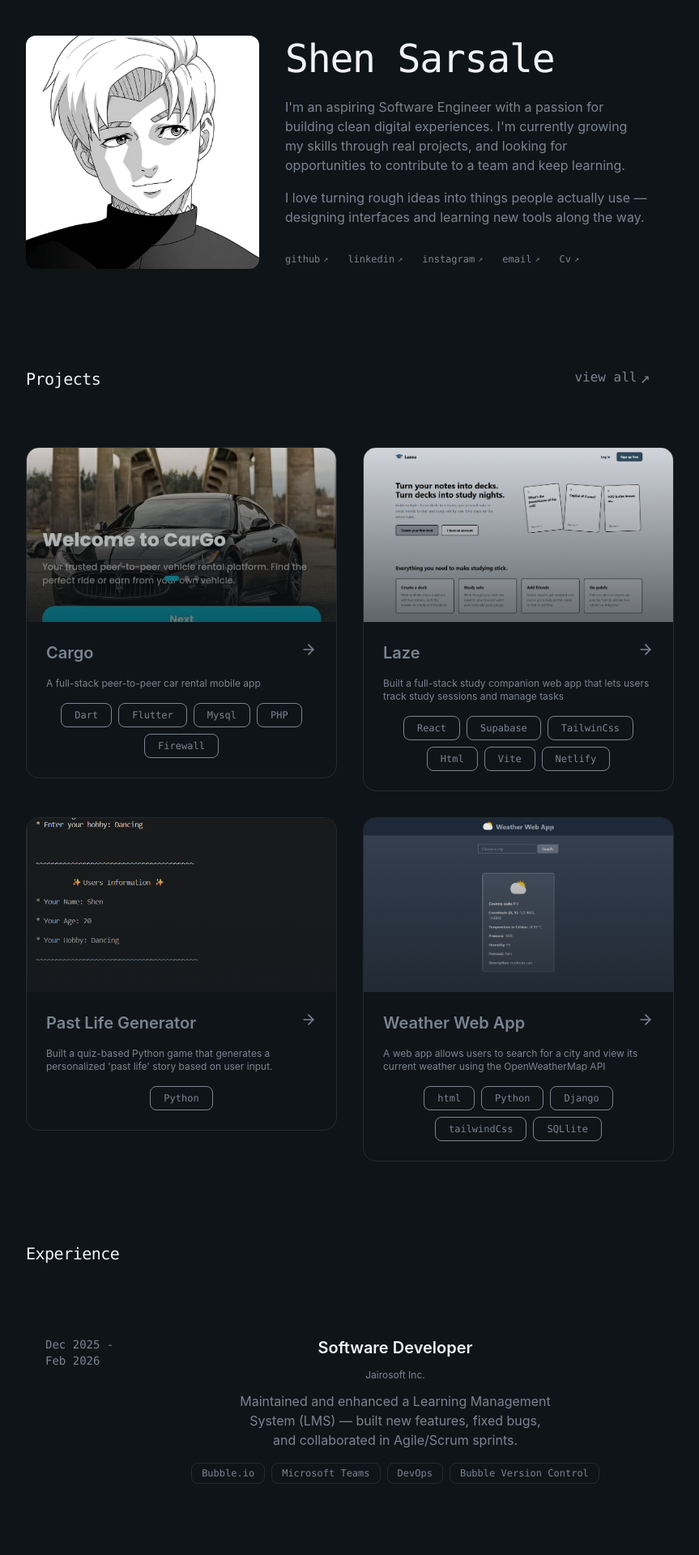
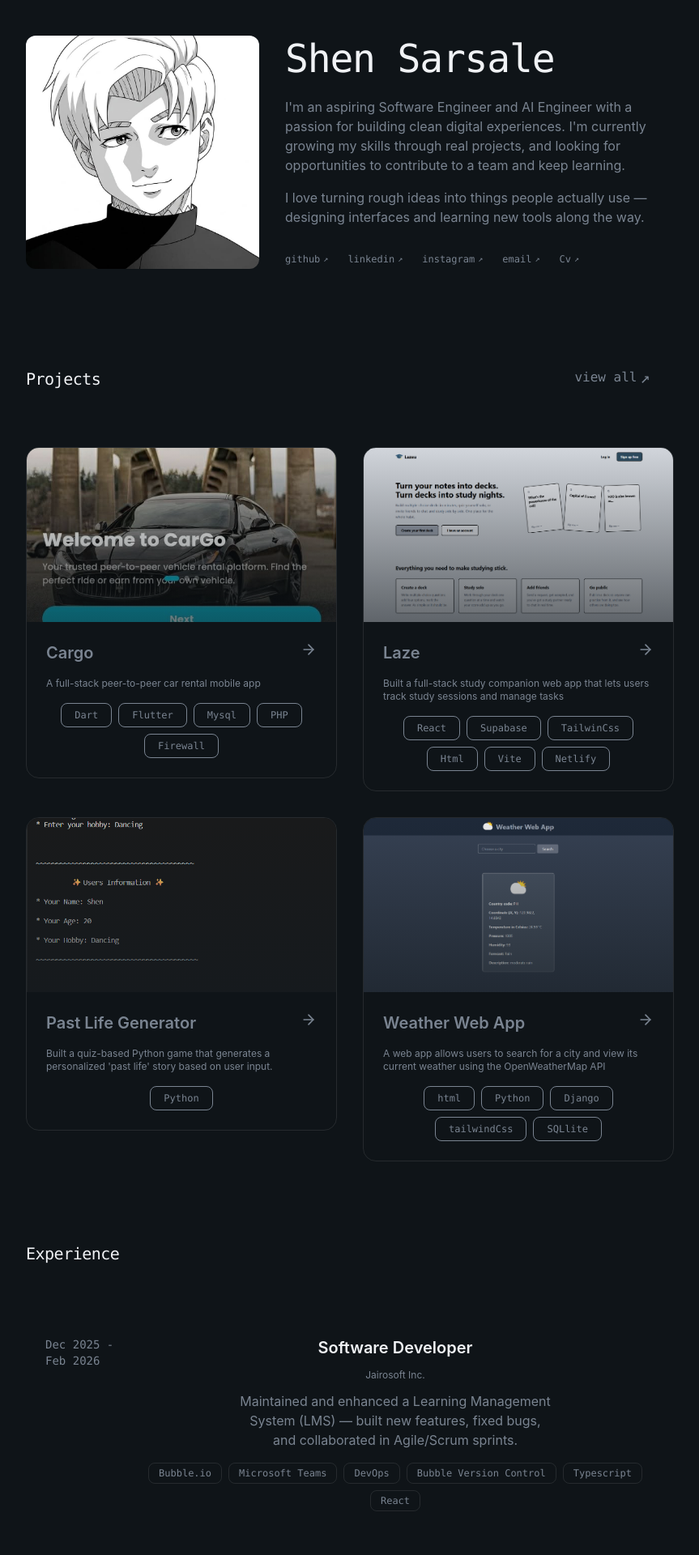
Before and after one commit to Ein-shen/My-porfolio, a React (Vite) app: page / in a window 1280 px wide. Shown: the part 100-2020 px from the top of the page at 81% size, without its empty margins (208-1071 px from the left). Built offline with nearby package versions, Linux system fonts and the light colour scheme; the HTML template or start-up script is replaced by a standard one.

Commit message:
added changes to the language used in the compony jairosoft

```diff
--- a/src/away/View_projects.jsx
+++ b/src/away/View_projects.jsx
@@ -8,7 +8,7 @@ import { FaGithub } from "react-icons/fa"
 const projects = [
      { title: "Cargo",
       description: "A full-stack peer-to-peer car rental mobile app",
-      image: "sv.jpg",
+      image: "cargo1.png",
       tags: ["Dart", "Flutter", "Mysql", "PHP", "Firewall"],
       github: "https://github.com/Syloms/Cargo" },
 
--- a/src/sections/Experiece.jsx
+++ b/src/sections/Experiece.jsx
@@ -5,7 +5,7 @@ const experiences = [
         role: "Software Developer",
         company: "Jairosoft Inc.",
         description: "Maintained and enhanced a Learning Management System (LMS) — built new features, fixed bugs, and collaborated in Agile/Scrum sprints.",
-        technology: ["Bubble.io", "Microsoft Teams", "DevOps", "Bubble Version Control"],
+        technology: ["Bubble.io", "Microsoft Teams", "DevOps", "Bubble Version Control", "Typescript", "React"],
         current: false,
     },
 ]
--- a/src/sections/Hero.jsx
+++ b/src/sections/Hero.jsx
@@ -32,10 +32,10 @@ export const Hero = () => {
 
                         <div className="space-y-4 text-muted-foreground max-w-md ">
                             <p className='animate-fade-in animation-delay-600'>
-                                I'm an aspiring Software Engineer with a passion
-                                for building clean digital experiences. I'm currently
-                                growing my skills through real projects, and looking for
-                                opportunities to contribute to a team and keep learning.
+                                I'm an aspiring Software Engineer and AI Engineer
+                                with a passion  for building clean digital experiences.
+                                I'm currently growing my skills through real projects, and
+                                looking for opportunities to contribute to a team and keep learning.
                             </p>
                             <p className='animate-fade-in animation-delay-800'>
                                 I love turning rough ideas into things people actually use — designing
```
